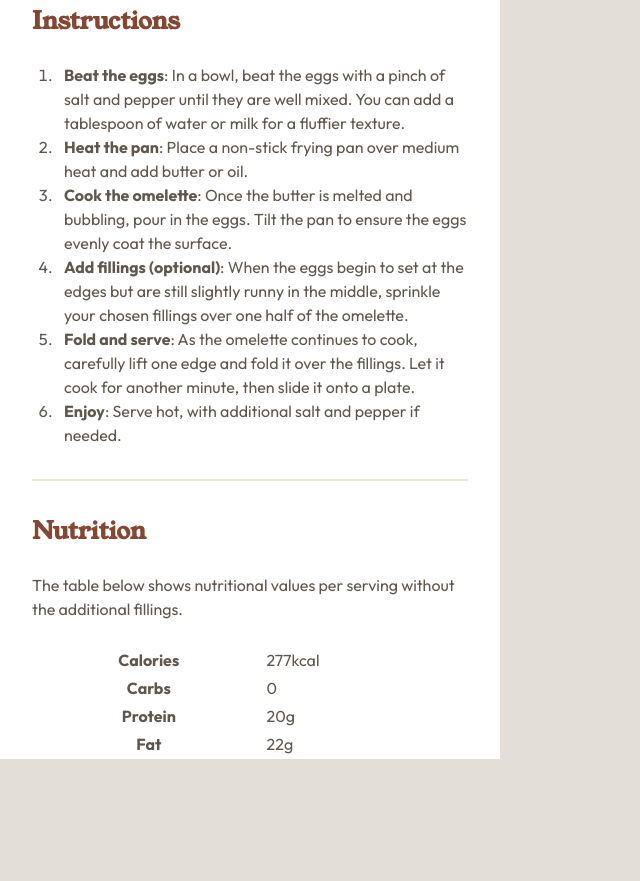
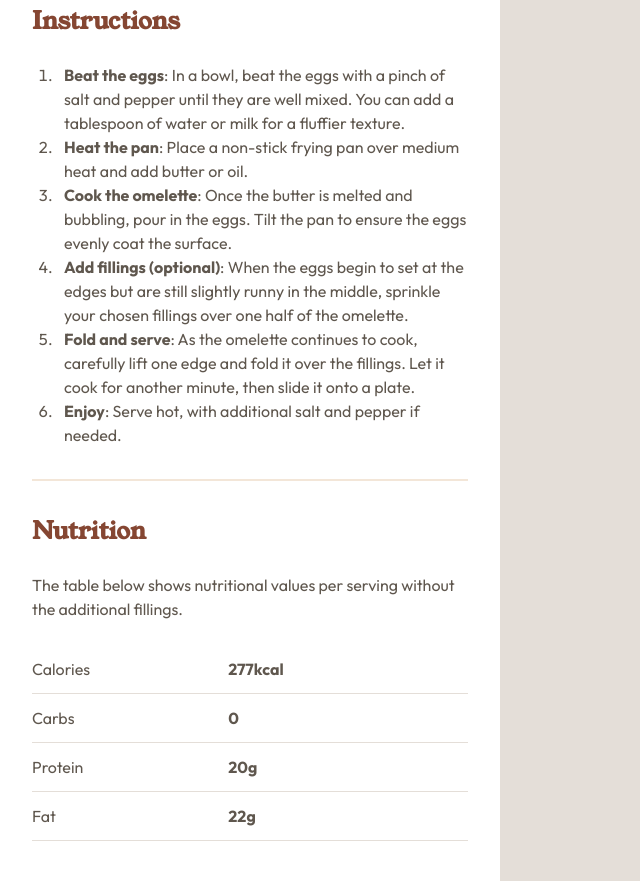
Before and after one commit to bcatubig/frontend-mentor, a plain HTML site: page 04-recipe-page/index.html in a window 1280 px wide. Shown: the part 976-1857 px from the top of the page, without its empty margins (0-640 px from the left). Before the commit the page ends 1735 px from the top, so only its background shows below. Drawn offline with Linux system fonts and the light colour scheme.

Commit message:
finish nutrition

```diff
--- a/04-recipe-page/style.css
+++ b/04-recipe-page/style.css
@@ -226,6 +226,37 @@
     display: grid;
     gap: 1.5rem;
   }
+
+  .nutrition {
+    margin-block-end: 2.5rem;
+    table {
+      margin: 0;
+      padding: 0;
+      padding-inline-start: 2rem;
+      padding-inline-end: 1rem;
+      text-align: left;
+      border-collapse: collapse;
+    }
+
+    tr {
+      padding: 0;
+      margin: 0;
+    }
+
+    th {
+      font-weight: 400;
+      margin: 0;
+      padding: 0;
+      border-bottom: 1px solid var(--clr-stone-150);
+    }
+
+    td {
+      font-weight: 700;
+      padding: 0.75rem;
+      margin: 0;
+      border-bottom: 1px solid var(--clr-stone-150);
+    }
+  }
 }
 
 @layer utils {
```
